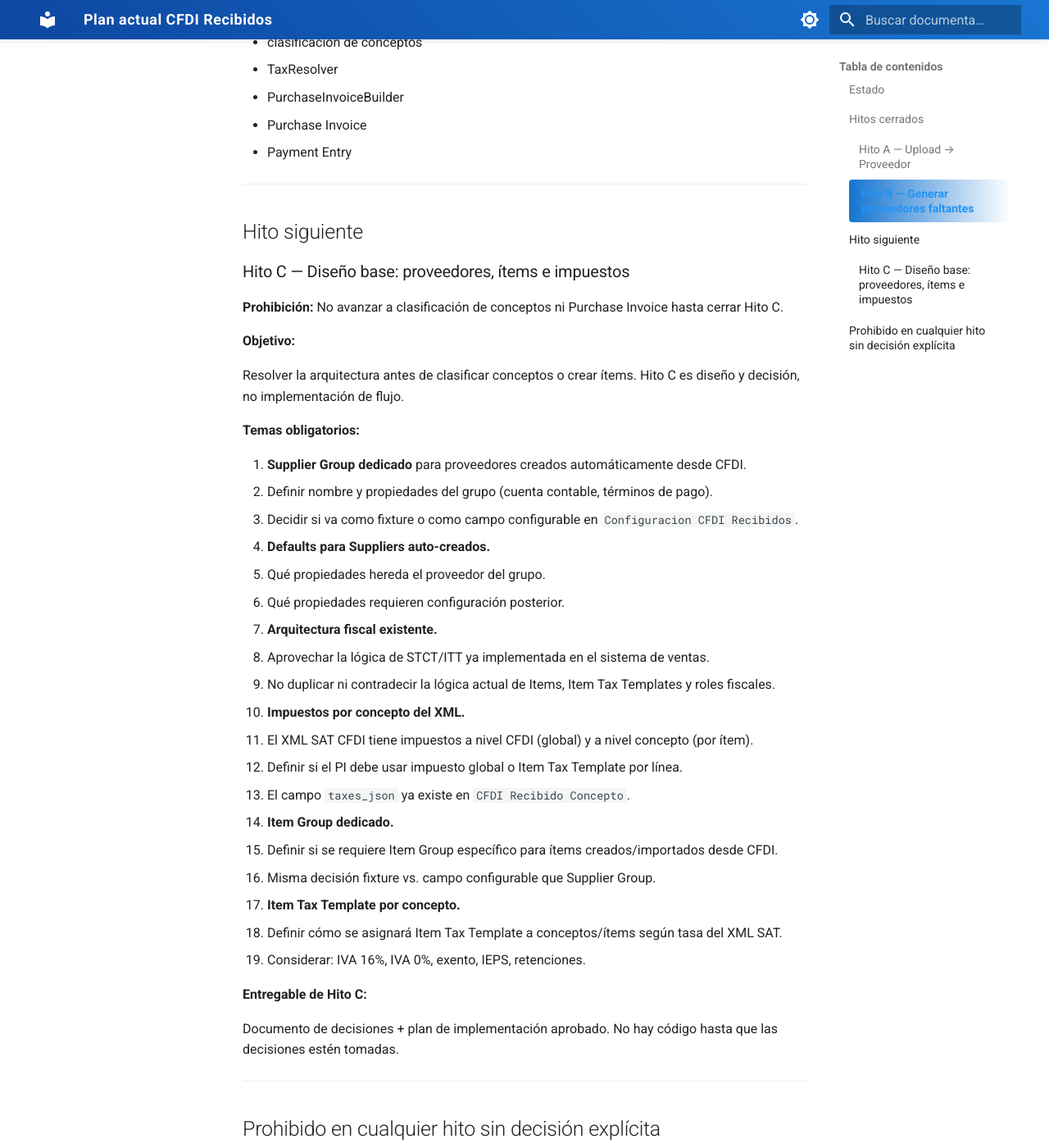
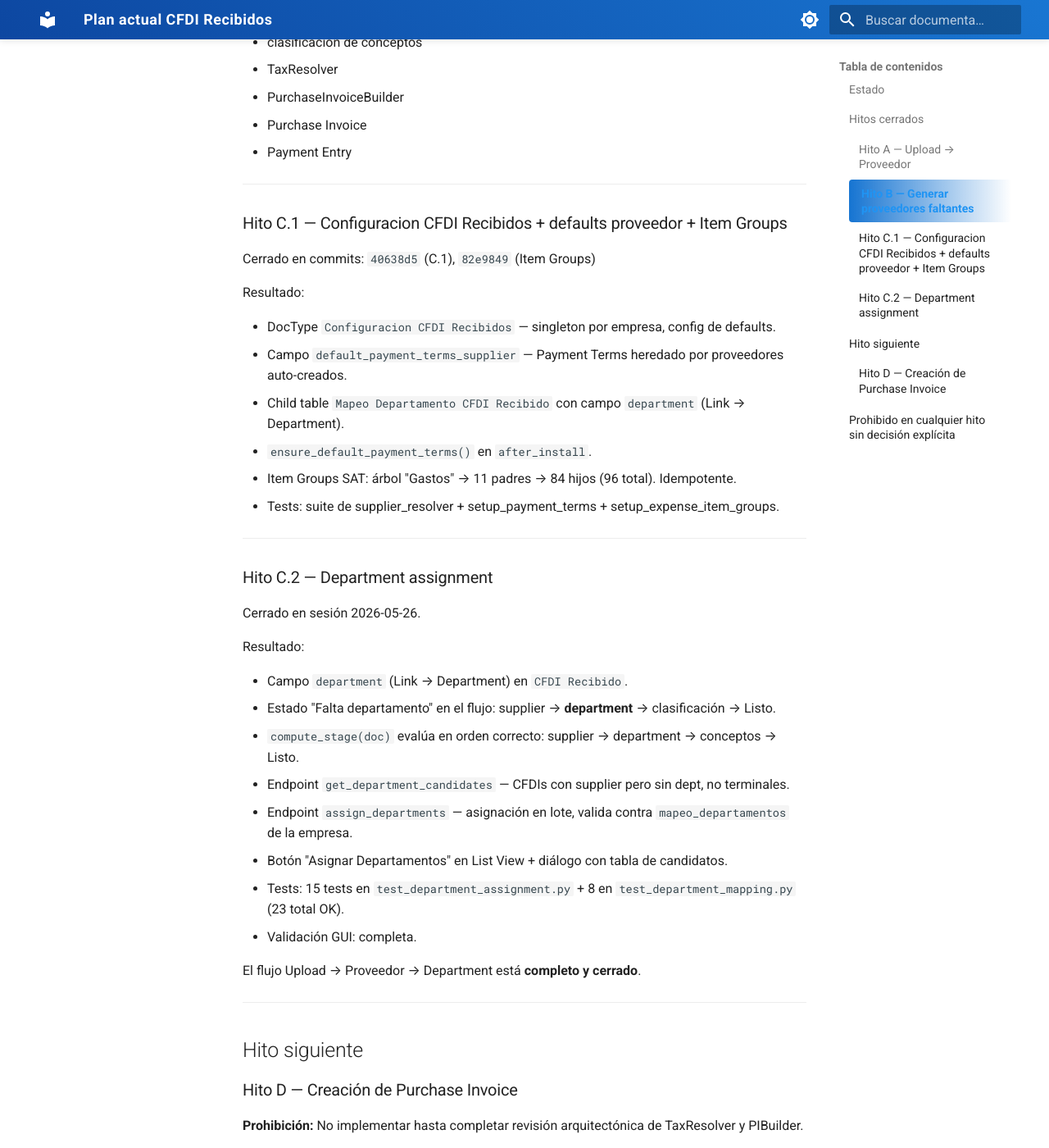
Before and after one commit to luisrms69/facturacion_mexico, an MkDocs documentation site: the page built from docs/development/PLAN_ACTUAL_CFDI_RECIBIDOS.md, in a window 1280 px wide and 1400 px high, scrolled down 1897 px. Shown: the whole window at 82% size. Built offline with MkDocs 1.6.1 and Material for MkDocs 9.7.7, drawn with Linux system fonts in a browser that asks for light colours; the version menu is left out; some of the changed text lies outside the part shown.

```diff
--- a/docs/development/PLAN_ACTUAL_CFDI_RECIBIDOS.md
+++ b/docs/development/PLAN_ACTUAL_CFDI_RECIBIDOS.md
@@ -49,7 +49,7 @@ El upload NO debe:
 
 ### Hito B — Generar proveedores faltantes
 
-Cerrado en commit: pendiente (cierre de sesión 2026-05-26)
+Cerrado en commit: `ac318a7`
 
 Resultado:
 
@@ -73,47 +73,61 @@ El Hito B NO toca:
 
 ---
 
+### Hito C.1 — Configuracion CFDI Recibidos + defaults proveedor + Item Groups
+
+Cerrado en commits: `40638d5` (C.1), `82e9849` (Item Groups)
+
+Resultado:
+
+- DocType `Configuracion CFDI Recibidos` — singleton por empresa, config de defaults.
+- Campo `default_payment_terms_supplier` — Payment Terms heredado por proveedores auto-creados.
+- Child table `Mapeo Departamento CFDI Recibido` con campo `department` (Link → Department).
+- `ensure_default_payment_terms()` en `after_install`.
+- Item Groups SAT: árbol "Gastos" → 11 padres → 84 hijos (96 total). Idempotente.
+- Tests: suite de supplier_resolver + setup_payment_terms + setup_expense_item_groups.
+
+---
+
+### Hito C.2 — Department assignment
+
+Cerrado en sesión 2026-05-26.
+
+Resultado:
+
+- Campo `department` (Link → Department) en `CFDI Recibido`.
+- Estado "Falta departamento" en el flujo: supplier → **department** → clasificación → Listo.
+- `compute_stage(doc)` evalúa en orden correcto: supplier → department → conceptos → Listo.
+- Endpoint `get_department_candidates` — CFDIs con supplier pero sin dept, no terminales.
+- Endpoint `assign_departments` — asignación en lote, valida contra `mapeo_departamentos` de la empresa.
+- Botón "Asignar Departamentos" en List View + diálogo con tabla de candidatos.
+- Tests: 15 tests en `test_department_assignment.py` + 8 en `test_department_mapping.py` (23 total OK).
+- Validación GUI: completa.
+
+El flujo Upload → Proveedor → Department está **completo y cerrado**.
+
+---
+
 ## Hito siguiente
 
-### Hito C — Diseño base: proveedores, ítems e impuestos
+### Hito D — Creación de Purchase Invoice
 
-**Prohibición:** No avanzar a clasificación de conceptos ni Purchase Invoice hasta cerrar Hito C.
+**Prohibición:** No implementar hasta completar revisión arquitectónica de TaxResolver y PIBuilder.
 
-**Objetivo:**
+**Contexto:**
 
-Resolver la arquitectura antes de clasificar conceptos o crear ítems. Hito C es diseño y decisión, no implementación de flujo.
+El código de `purchase_invoice_builder.py` y `tax_resolver.py` existe en la rama pero **no está validado**.
+El PIBuilder original (Issue #152) falló en GUI al paso ~2 de 20+.
+`REPORTE_INVESTIGACION_SAT_CFDI_RECIBIDOS.md` documenta problemas arquitectónicos en TaxResolver:
+necesita reescritura para leer desde `Configuracion CFDI Recibidos` en lugar de `Configuracion Fiscal Mexico`.
 
-**Temas obligatorios:**
+**Antes de implementar Hito D:**
 
-1. **Supplier Group dedicado** para proveedores creados automáticamente desde CFDI.
-   - Definir nombre y propiedades del grupo (cuenta contable, términos de pago).
-   - Decidir si va como fixture o como campo configurable en `Configuracion CFDI Recibidos`.
+1. Revisión completa de `tax_resolver.py` y `purchase_invoice_builder.py`.
+2. Decisión explícita sobre manejo de retenciones (requiere XML real de honorarios).
+3. Decisión sobre impuesto por línea vs. impuesto global del CFDI.
+4. Plan de implementación aprobado.
 
-2. **Defaults para Suppliers auto-creados.**
-   - Qué propiedades hereda el proveedor del grupo.
-   - Qué propiedades requieren configuración posterior.
-
-3. **Arquitectura fiscal existente.**
-   - Aprovechar la lógica de STCT/ITT ya implementada en el sistema de ventas.
-   - No duplicar ni contradecir la lógica actual de Items, Item Tax Templates y roles fiscales.
-
-4. **Impuestos por concepto del XML.**
-   - El XML SAT CFDI tiene impuestos a nivel CFDI (global) y a nivel concepto (por ítem).
-   - Definir si el PI debe usar impuesto global o Item Tax Template por línea.
-   - El campo `taxes_json` ya existe en `CFDI Recibido Concepto`.
-
-5. **Item Group dedicado.**
-   - Definir si se requiere Item Group específico para ítems creados/importados desde CFDI.
-   - Misma decisión fixture vs. campo configurable que Supplier Group.
-
-6. **Item Tax Template por concepto.**
-   - Definir cómo se asignará Item Tax Template a conceptos/ítems según tasa del XML SAT.
-   - Considerar: IVA 16%, IVA 0%, exento, IEPS, retenciones.
-
-**Entregable de Hito C:**
-
-Documento de decisiones + plan de implementación aprobado.
-No hay código hasta que las decisiones estén tomadas.
+**No hay código nuevo hasta que el plan esté aprobado.**
 
 ---
 
```
Also changed, not shown: CONTINUITY.md (+31 -25 lines), 3 other files.
